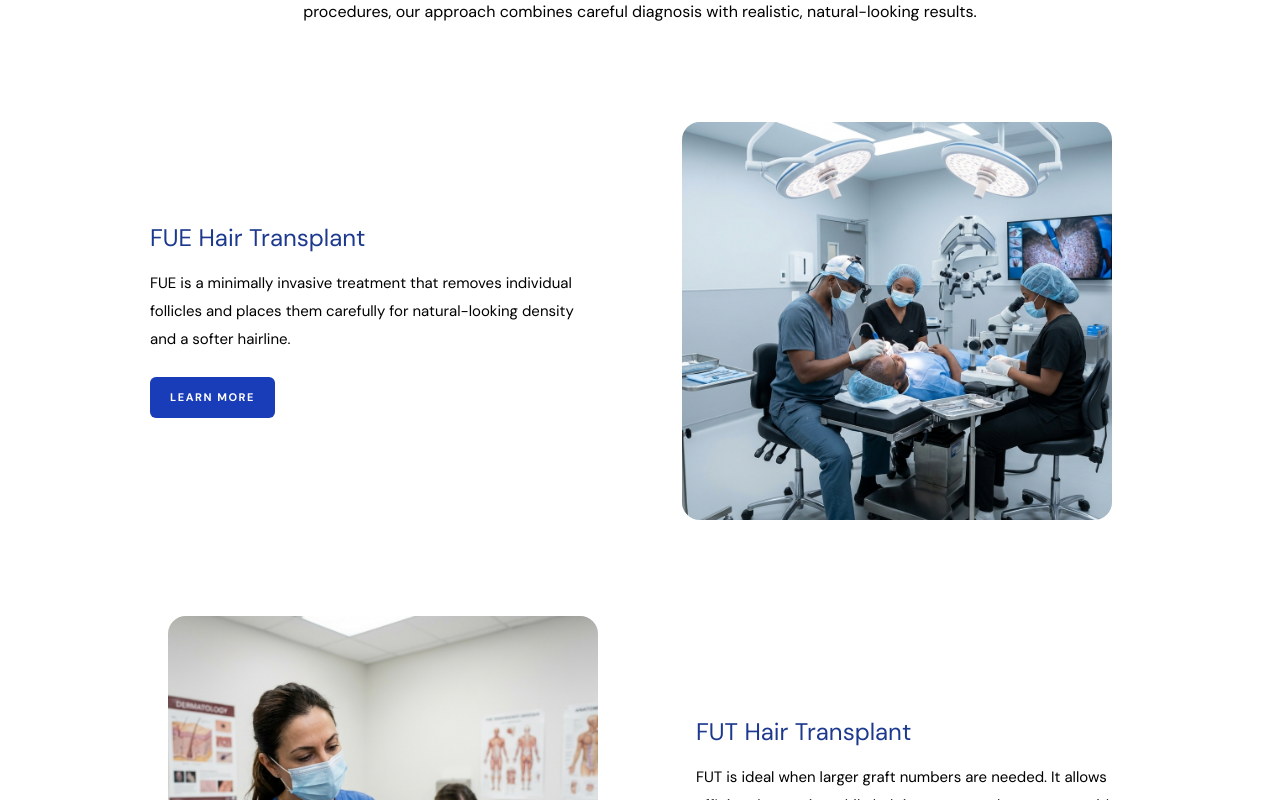
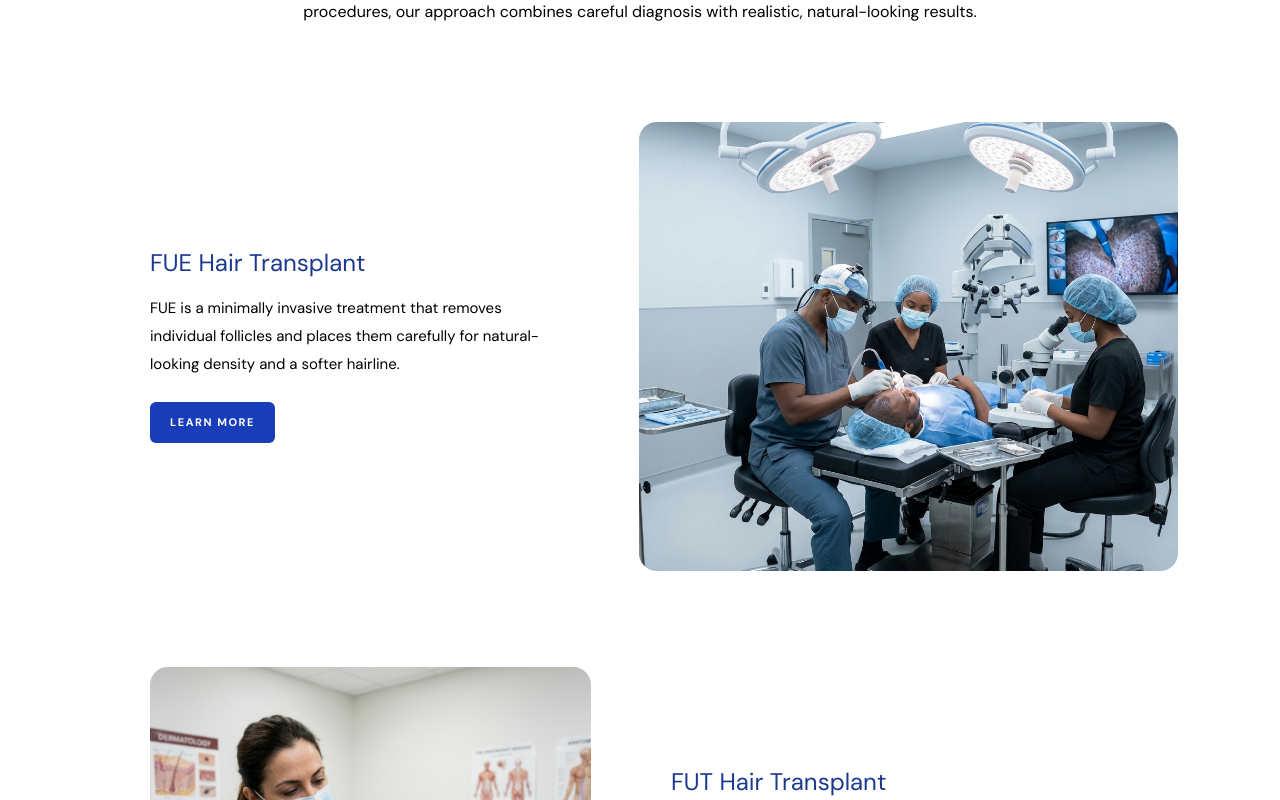
Before and after one commit to dominicnaatey/hair-transplant, a Next.js app: page /hair-transplant in a window 1280 px wide. Shown: the part 820-1620 px from the top of the page. Built offline with nearby package versions, Linux system fonts and the light colour scheme; a web font is replaced by a local one.

Commit message:
style(procedures): adjust layout and image styling

```diff
--- a/components/HairTransplant/Procedures.tsx
+++ b/components/HairTransplant/Procedures.tsx
@@ -12,7 +12,7 @@ export default function Procedures() {
           return (
             <section
               key={procedure.title}
-              className={`grid items-center gap-8 md:grid-cols-2 md:gap-12 ${
+              className={`grid items-center gap-8 md:grid-cols-[45%_55%] md:gap-12 ${
                 reversed
                   ? "md:[&>*:first-child]:order-2 md:[&>*:last-child]:order-1"
                   : ""
@@ -37,8 +37,8 @@ export default function Procedures() {
                 </Link>
               </div>
 
-              <div className="mx-auto w-full max-w-107.5">
-                <div className="relative aspect-[1.08/1] overflow-hidden rounded-[1.125rem] bg-[#EDEDED]">
+              <div className="mx-auto w-full max-w-none">
+                <div className="relative aspect-[1.2/1] overflow-hidden rounded-[1.125rem] bg-[#EDEDED]">
                   <Image
                     src={procedure.image}
                     alt={procedure.imageAlt}
```
